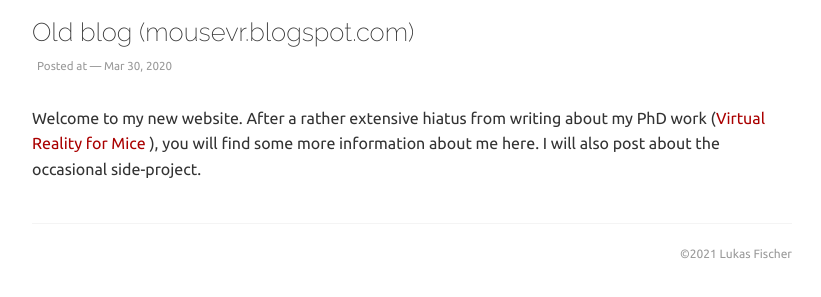
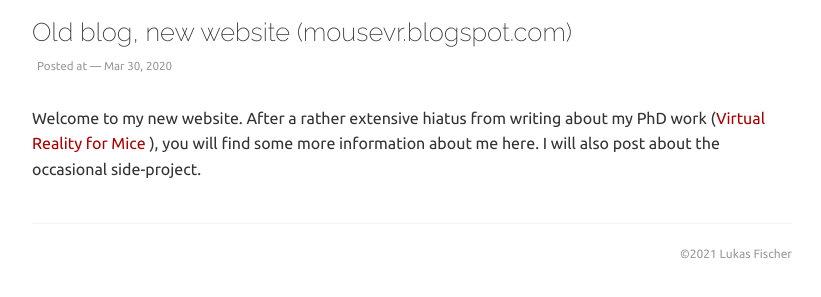
Before and after one commit to CornuA1/CornuA1.github.io, a plain HTML site: page posts/initpost/index.html in a window 1280 px wide. Shown: the part 167-464 px from the top of the page, without its empty margins (228-1049 px from the left). Drawn offline with nearby package versions, Linux system fonts and the light colour scheme.

Commit message:
rebuilding site Sun Mar  7 13:26:56 EST 2021

```diff
--- a/index.xml
+++ b/index.xml
@@ -37,7 +37,7 @@ Twitter GitHub LinkedIn Google Scholar </description>
     </item>
 
     <item>
-      <title>Old blog (mousevr.blogspot.com)</title>
+      <title>Old blog, new website (mousevr.blogspot.com)</title>
       <link>https://cornua1.github.io/posts/initpost/</link>
       <pubDate>Mon, 30 Mar 2020 16:54:08 -0400</pubDate>
 
--- a/posts/index.xml
+++ b/posts/index.xml
@@ -18,7 +18,7 @@
     </item>
 
     <item>
-      <title>Old blog (mousevr.blogspot.com)</title>
+      <title>Old blog, new website (mousevr.blogspot.com)</title>
       <link>https://cornua1.github.io/posts/initpost/</link>
       <pubDate>Mon, 30 Mar 2020 16:54:08 -0400</pubDate>
 
--- a/posts/initpost/index.html
+++ b/posts/initpost/index.html
@@ -17,8 +17,8 @@ if (!doNotTrack) {
 }
 </script>
 
-  <title>Old blog (mousevr.blogspot.com) - Lukas Fischer</title><meta name="viewport" content="width=device-width, initial-scale=1">
-	<meta property="og:title" content="Old blog (mousevr.blogspot.com)" />
+  <title>Old blog, new website (mousevr.blogspot.com) - Lukas Fischer</title><meta name="viewport" content="width=device-width, initial-scale=1">
+	<meta property="og:title" content="Old blog, new website (mousevr.blogspot.com)" />
 <meta property="og:description" content="Welcome to my new website. After a rather extensive hiatus from writing about my PhD work (Virtual Reality for Mice ), you will find some more information about me here." />
 <meta property="og:type" content="article" />
 <meta property="og:url" content="https://cornua1.github.io/posts/initpost/" /><meta property="article:section" content="posts" />
@@ -26,7 +26,7 @@ if (!doNotTrack) {
 <meta property="article:modified_time" content="2020-03-30T16:54:08-04:00" />
 
 <meta name="twitter:card" content="summary"/>
-<meta name="twitter:title" content="Old blog (mousevr.blogspot.com)"/>
+<meta name="twitter:title" content="Old blog, new website (mousevr.blogspot.com)"/>
 <meta name="twitter:description" content="Welcome to my new website. After a rather extensive hiatus from writing about my PhD work (Virtual Reality for Mice ), you will find some more information about me here."/>
 <link href="https://fonts.googleapis.com/css?family=Ubuntu:300,400,300italic,400italic|Raleway:200,300" rel="stylesheet">
 
@@ -70,7 +70,7 @@ if (!doNotTrack) {
 </div>
 
 		<div class="post-header">
-			<h3 class="title">Old blog (mousevr.blogspot.com)</h1>
+			<h3 class="title">Old blog, new website (mousevr.blogspot.com)</h1>
 			<div class="meta">Posted at &mdash; Mar 30, 2020</div>
 		</div>
 
```
Also changed, not shown: posts/index.html (+1 -1 lines).
